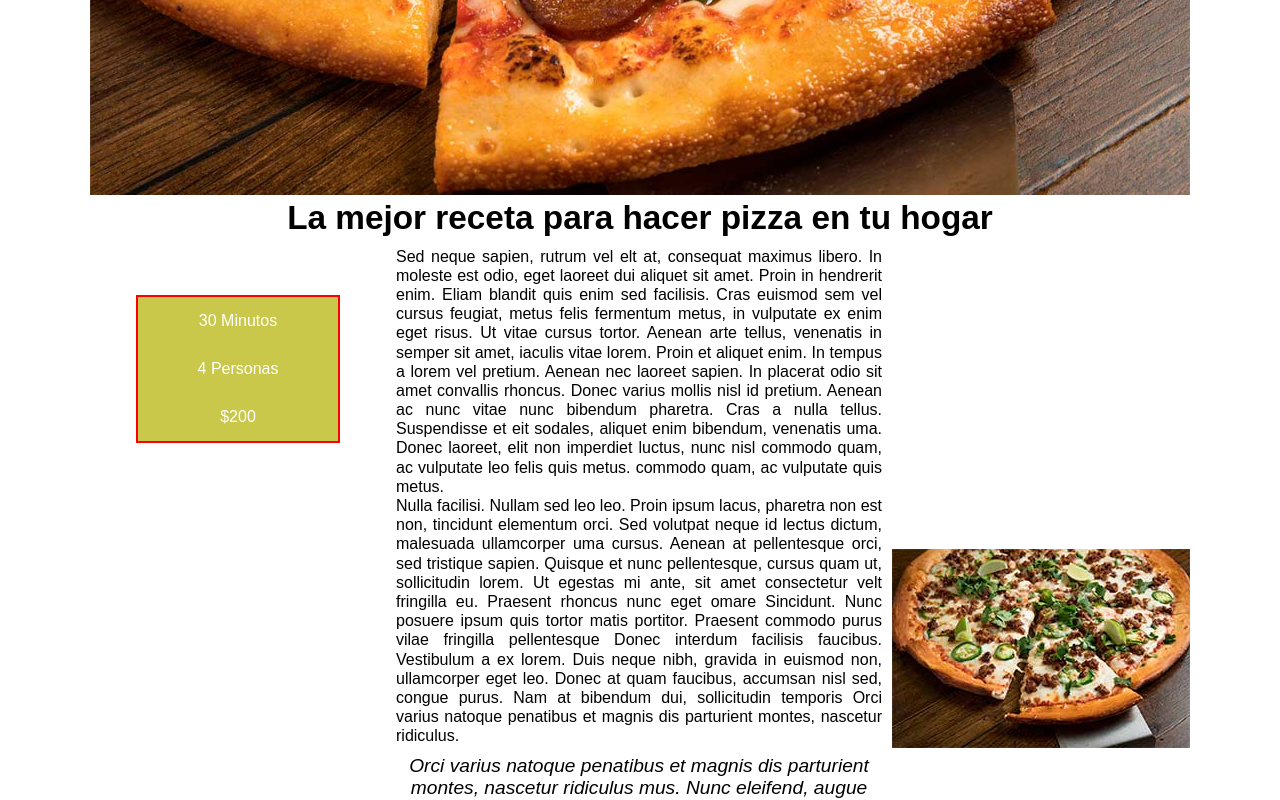
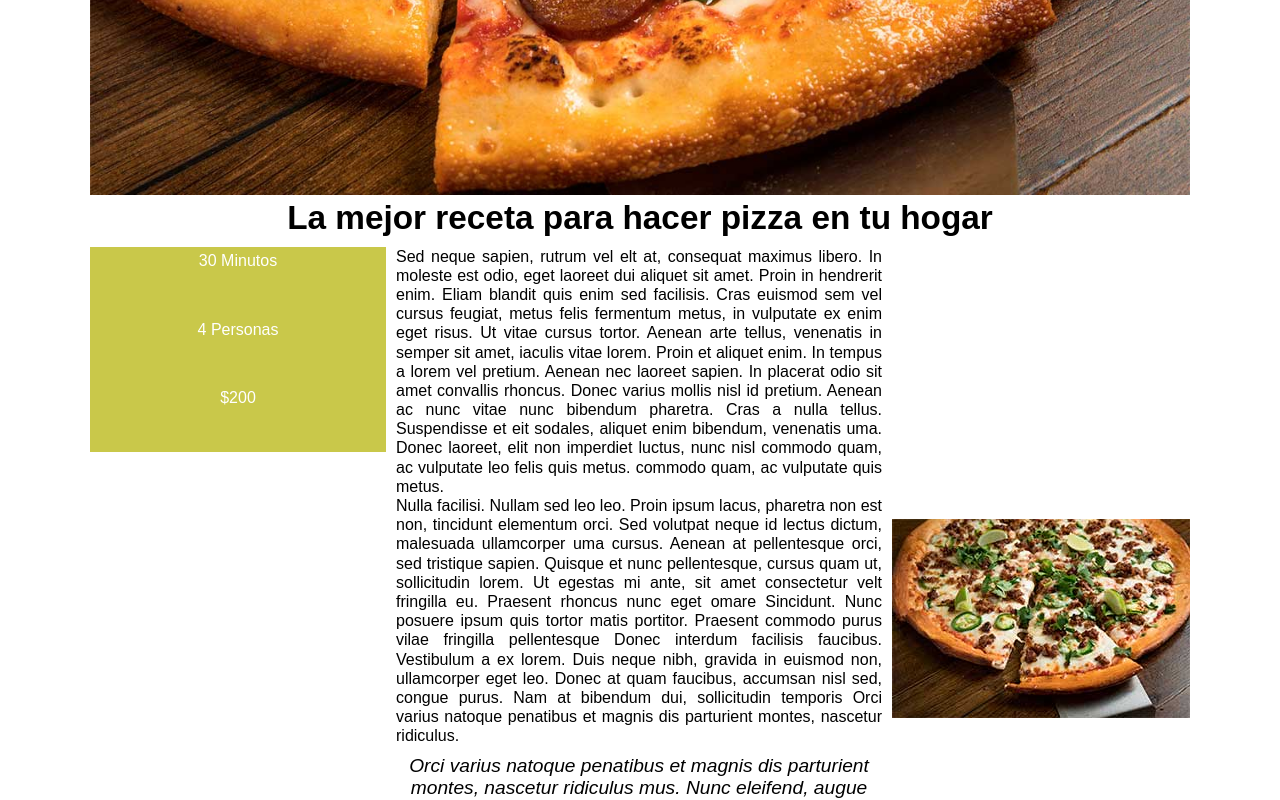
Before and after one commit to cmardom/grid2, a plain HTML site: page index.html in a window 1280 px wide. Shown: the part 525-1325 px from the top of the page. Drawn offline with Linux system fonts and the light colour scheme.

```diff
--- a/styles/styles.scss
+++ b/styles/styles.scss
@@ -34,11 +34,14 @@
                 @include hover_nav($green_color, black);
                 text-transform: uppercase;
                 text-align: center;
-                padding: 5%;
+                /*Para que salga el puntero en el a, hay que heredar el grid del abuelo*/
+                display:grid;
 
                 a{
                     color: white;
                     text-decoration: none;
+                    padding: 5%;
+
 
                 }
             }
@@ -77,29 +80,36 @@
     .recipeData{
         background-color: $green_color;
         display: grid;
-        grid-template-columns: 1;
-        grid-template-rows: 3;
-        border: 2px solid red;
-        //width: 100%;
+       // grid-template-columns: 1fr;
+        // grid-template-rows: 3;
+
+        justify-self: normal;
+
+
 
 
         @include screen_desktop{
             grid-column: 1 / 2;
             grid-row: 2 / 3;
+            align-self: normal;
+
 
         }
 
         ul{
+            display: grid;
             list-style-type: none;
             display: grid;
             grid-template-columns: repeat(auto-fit, minmax($min_menu_width, 1fr));
-            align-items: stretch;
+            //align-items: normal;
 
 
             li{
+                grid-column: 1 / 2;
+                grid-row: span 1;
                 color: white;
                 text-align: center;
-                line-height: 3;
+                padding: 2%;
 
             }
 
@@ -120,6 +130,7 @@
         @include screen_desktop{
             grid-column: 1 / 2;
             grid-row: 4 / 5;
+
         }
     }
 
```
Also changed, not shown: styles/styles.css, 1 other file.
